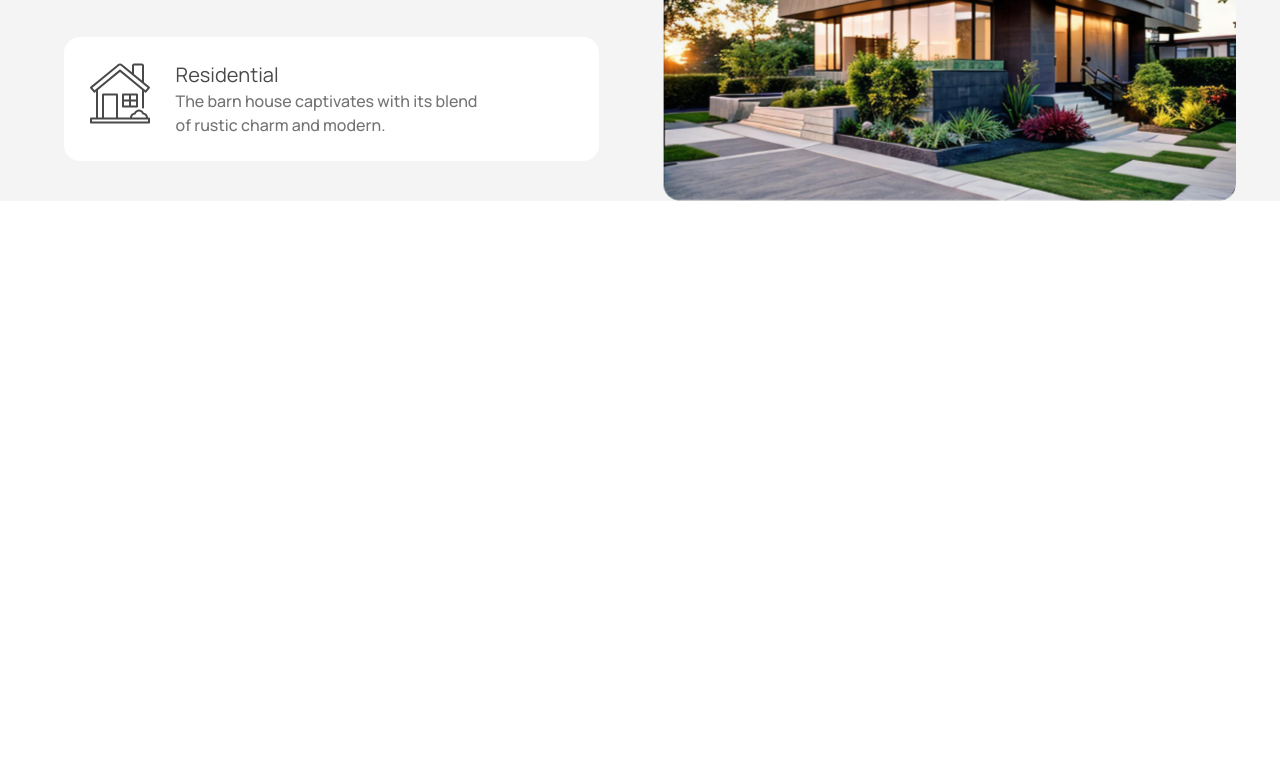
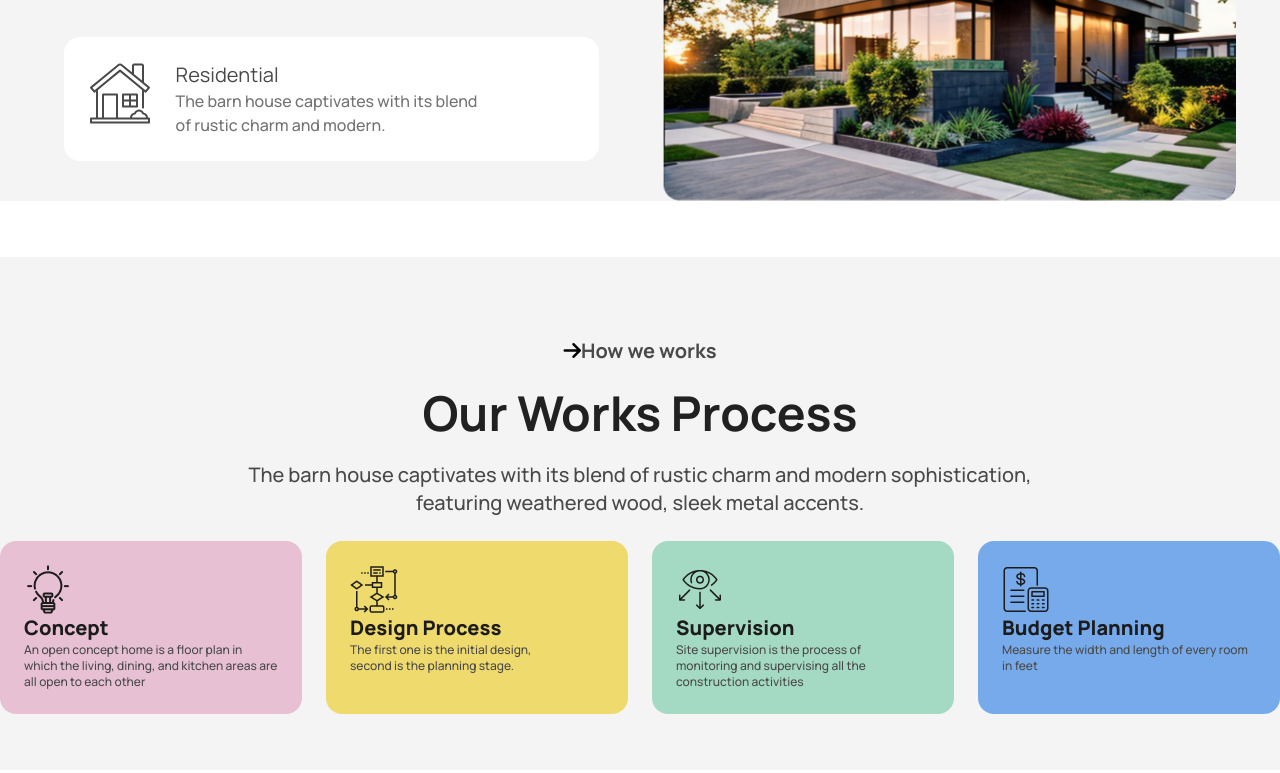
Before and after one commit to nabidrohan/house-design, a plain HTML site: page index.html in a window 1280 px wide. Shown: the part 1190-1963 px from the top of the page. Before the commit the page ends 1447 px from the top, so only its background shows below. Drawn offline with nearby package versions, Linux system fonts and the light colour scheme.

Commit message:
added 2nd section with respoonsive

```diff
--- a/index.html
+++ b/index.html
@@ -73,7 +73,7 @@
 
     </header>
     <main>
-        <section class="bg-[#F4F4F4] max-w-7xl mx-auto my-14 hover:text-[blue]">
+        <section class="bg-[#F4F4F4] max-w-7xl mx-auto my-14">
             <div class="hidden md:block">
                 <svg xmlns="http://www.w3.org/2000/svg" width="128" height="44" viewBox="0 0 128 44"
                     fill="none">
@@ -230,6 +230,49 @@
             </div>
 
         </section>
+        <section class="bg-[#F4F4F4] max-w-7xl mx-auto my-14 py-14">
+            <div class="text-center my-6">
+                <h6 class=" text-xl font-bold text-[#494949] rounded-3xl my-6"><i class="fa-solid fa-arrow-right text-[black]"></i>How we works</h6>
+                <h3 class="text-5xl font-bold text-[#212121] my-6">Our Works Process</h3>
+                <p class="text-xl font-medium text-[#494949] my-6">The barn house captivates with its blend of rustic charm and modern sophistication,
+                    <br> featuring weathered wood, sleek metal accents.</p>
+            </div>
+            <div class="grid-cols-1 lg:grid grid-cols-4 mx-auto gap-6">
+                <div class="px-6 py-6 gap-5 rounded-2xl bg-[#E7C1D3]">
+                    <img src="/assets/concept.png" alt="">
+                    <h6 class="text-xl font-extrabold text-[#1C1C1C]">Concept</h6>
+                    <p class="text-xs font-medium text-[#494949]">An open concept home is a floor plan in <br>
+                        which the living, dining, and kitchen areas are all open to each other</p>
+
+
+                </div>
+                <div class="px-6 py-6 gap-5 rounded-2xl bg-[#EFDA6E]">
+                    <img src="/assets/flow-chart.png" alt="">
+                    <h6 class="text-xl font-extrabold text-[#1C1C1C]">Design Process</h6>
+                    <p class="text-xs font-medium text-[#494949]" > The first one is the initial design,<br>
+                         second is the planning stage.</p>
+
+
+                </div>
+                <div class="px-6 py-6 gap-5 rounded-2xl bg-[#A4DAC3]">
+                    <img src="/assets/vision.png" alt="">
+                    <h6 class="text-xl font-extrabold text-[#1C1C1C]">Supervision</h6>
+                    <p class="text-xs font-medium text-[#494949]">Site supervision is the process of <br>
+                        monitoring and supervising all the construction activities </p>
+
+
+                </div>
+                <div class="px-6 py-6 gap-5 rounded-2xl bg-[#77AAEA]">
+                    <img src="/assets/budget-planning.png" alt="">
+                    <h6 class="text-xl font-extrabold text-[#1C1C1C]">Budget Planning</h6>
+                    <p class="text-xs font-medium text-[#494949]">Measure the width and length of every room in feet </p>
+
+
+                </div>
+            </div>
+
+        </section>
+
 
     </main>
     <footer>
```
